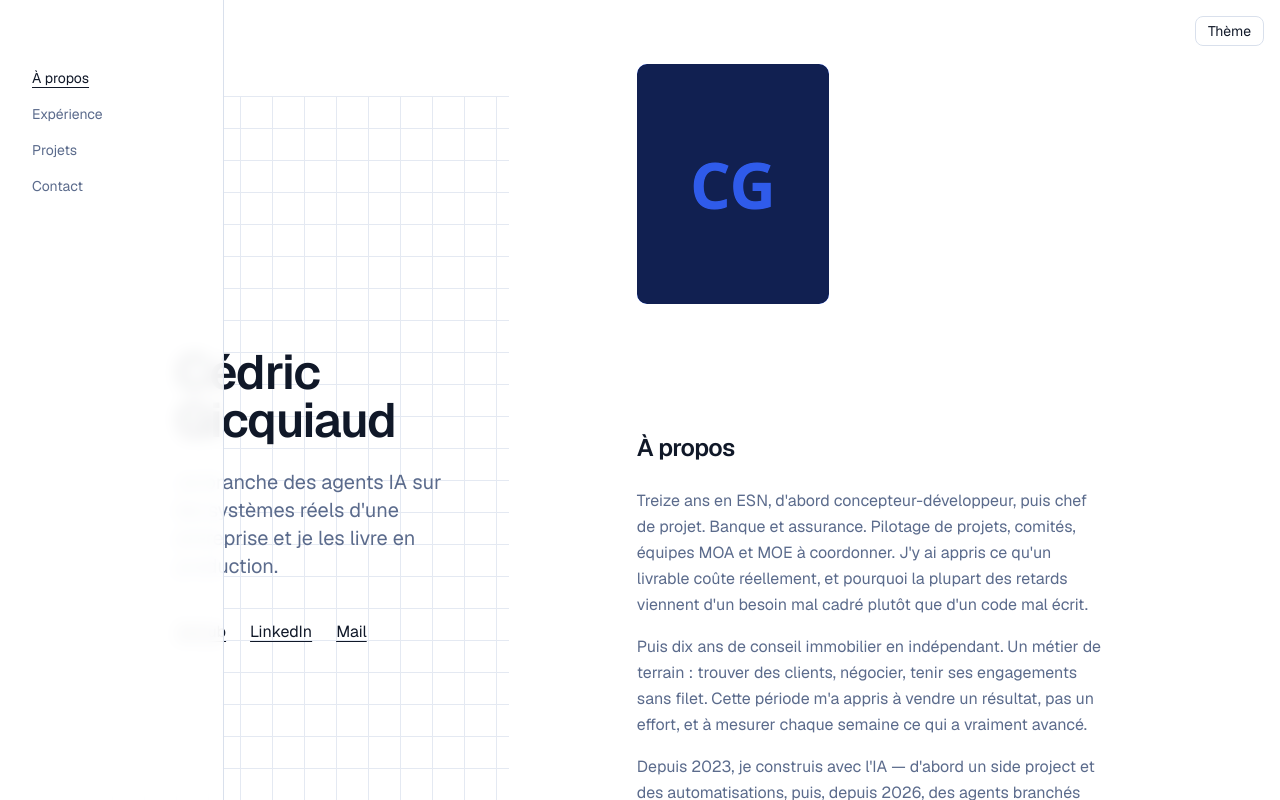
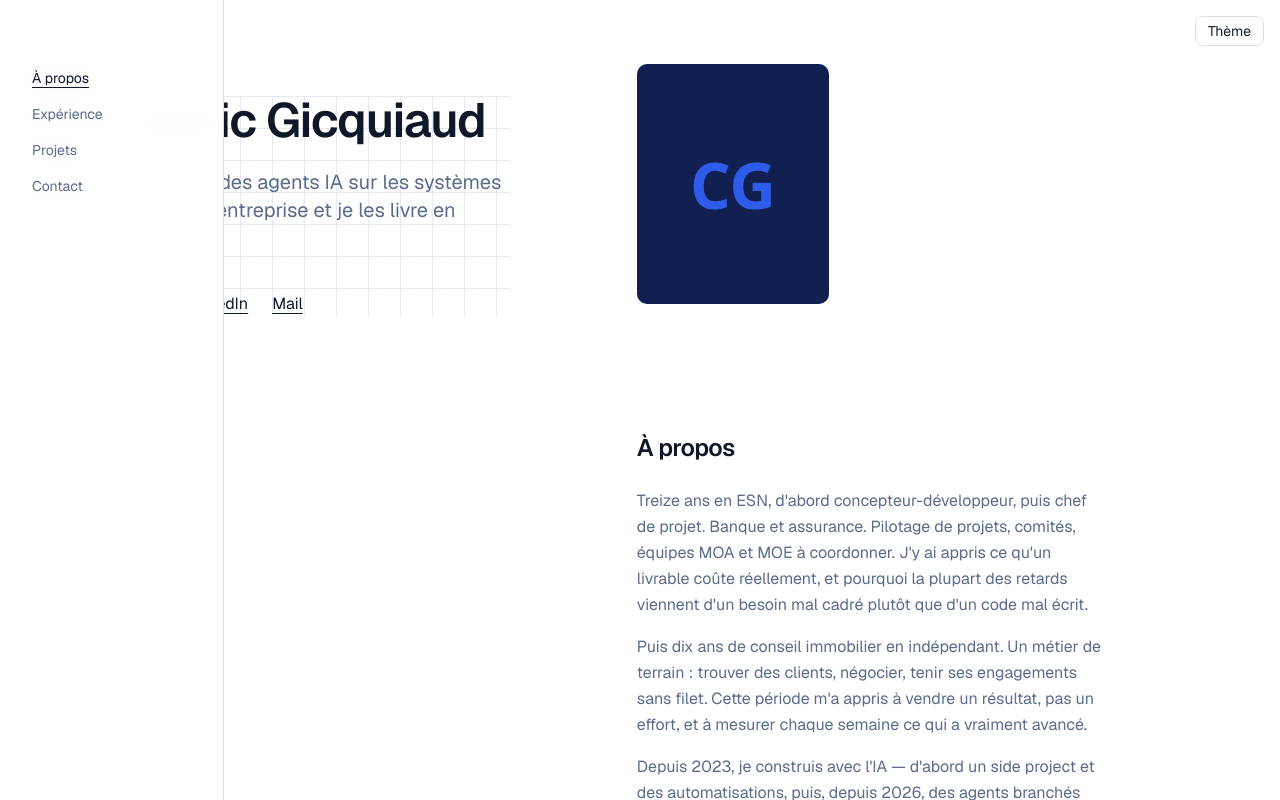
Before and after one commit to cedricgicquiaud/cedricgicquiaud.github.io, a Next.js app: page / in a window 1280 px wide. Shown: the top 800 px of the page. Built offline with nearby package versions, Linux system fonts and the light colour scheme.

Commit message:
feat: intro becomes a plain block hosting the nav on desktop (GREEN)

```diff
--- a/components/intro.tsx
+++ b/components/intro.tsx
@@ -1,4 +1,5 @@
 import site from "../content/site.json";
+import { Nav } from "./nav";
 
 const links = [
   { label: "GitHub", href: site.links.github },
@@ -10,7 +11,7 @@ export function Intro() {
   return (
     <section
       id="intro"
-      className="bg-grid flex min-h-screen flex-col justify-center px-6 py-16 lg:px-16"
+      className="bg-grid flex flex-col justify-center"
     >
       <div className="mx-auto w-full max-w-3xl">
         <h1 className="text-4xl font-semibold tracking-tight sm:text-5xl">{site.name}</h1>
@@ -27,6 +28,9 @@ export function Intro() {
             </li>
           ))}
         </ul>
+        <div className="hidden lg:block">
+          <Nav />
+        </div>
       </div>
     </section>
   );
```
